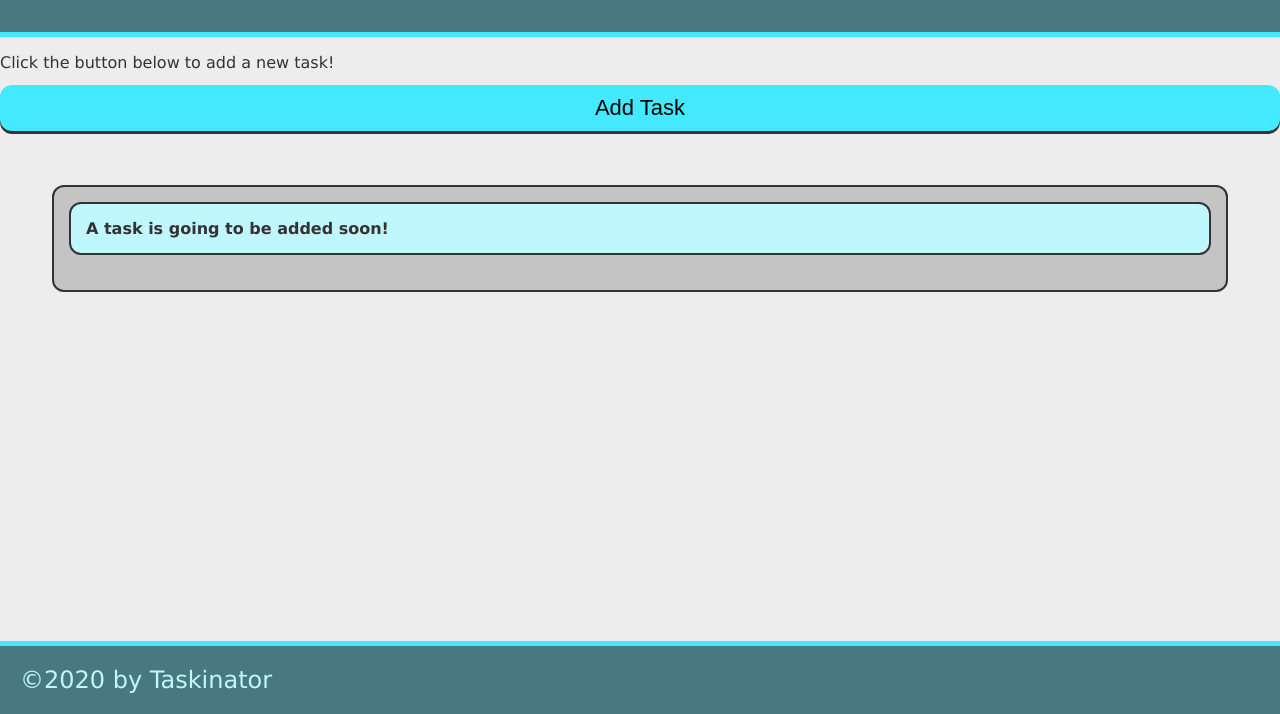
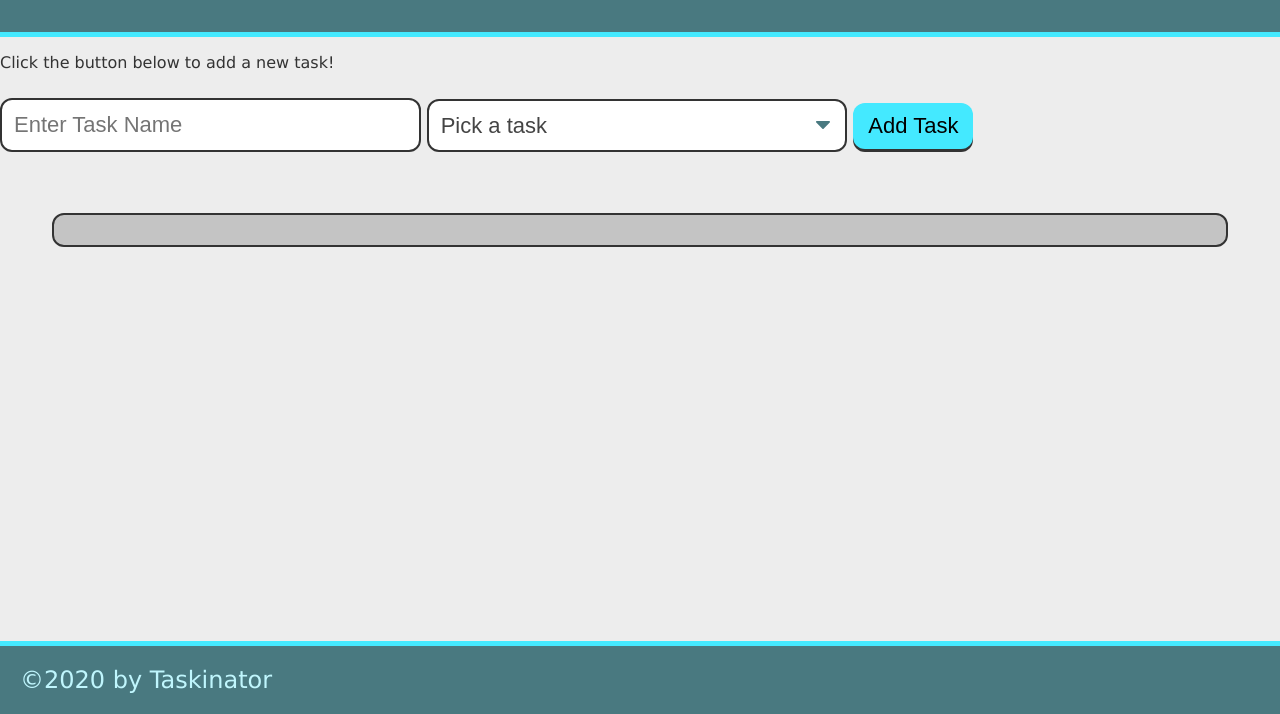
Before and after one commit to bryantcruz/Taskinator, a plain HTML site: page index.html in a window 1280 px wide. Shown: the part 86-800 px from the top of the page. Drawn offline with Linux system fonts and the light colour scheme.

Commit message:
handle form submission

```diff
--- a/assets/js/script.js
+++ b/assets/js/script.js
@@ -1,11 +1,13 @@
-var buttonEl = document.querySelector("#save-task");
+var formE1 = document.querySelector("#task-form");
 var tasksToDoEl = document.querySelector("#tasks-to-do");
 
-var createTaskHandler = function() {
+var createTaskHandler = function(event) {
+  event.preventDefault();
+
   var listItemEl = document.createElement("li");
   listItemEl.className = "task-item";
   listItemEl.textContent = "This is a new task.";
   tasksToDoEl.appendChild(listItemEl);
 };
 
-buttonEl.addEventListener("click", createTaskHandler);
+formE1.addEventListener("submit", createTaskHandler);
--- a/index.html
+++ b/index.html
@@ -12,12 +12,26 @@
         <h1 class="page-title">Taskinator</h1>
     </header>
     <p>Click the button below to add a new task!</p>
-        <button class="btn" id="save-task">Add Task</button>
+    <form id="task-form">
+        <div class="form-group">
+            <input type="text" name="task-name" class="text-input" placeholder="Enter Task Name" />
+        </div>
+        <div class="form-group">
+            <select name="task-type" class="select-dropdown">
+                <option value="" disabled selected>Pick a task</option>
+                <option value="Print">Print</option>
+                <option value="Web">Web</option>
+                <option value="Mobile">Mobile</option>
+            </select>
+        </div>
+        <div class="form-group">
+            <button class="btn" id="save-task" type="submit">Add Task</button>
+        </div>
+    </form>
         <main class="page-content">
             <section class="task-list-wrapper">
                 <h2 class="list-title">
                     <ul class="task-list" id="tasks-to-do">
-                        <li class="task-item">A task is going to be added soon!</li>
                     </ul>
                 </h2>
             </section>
```
